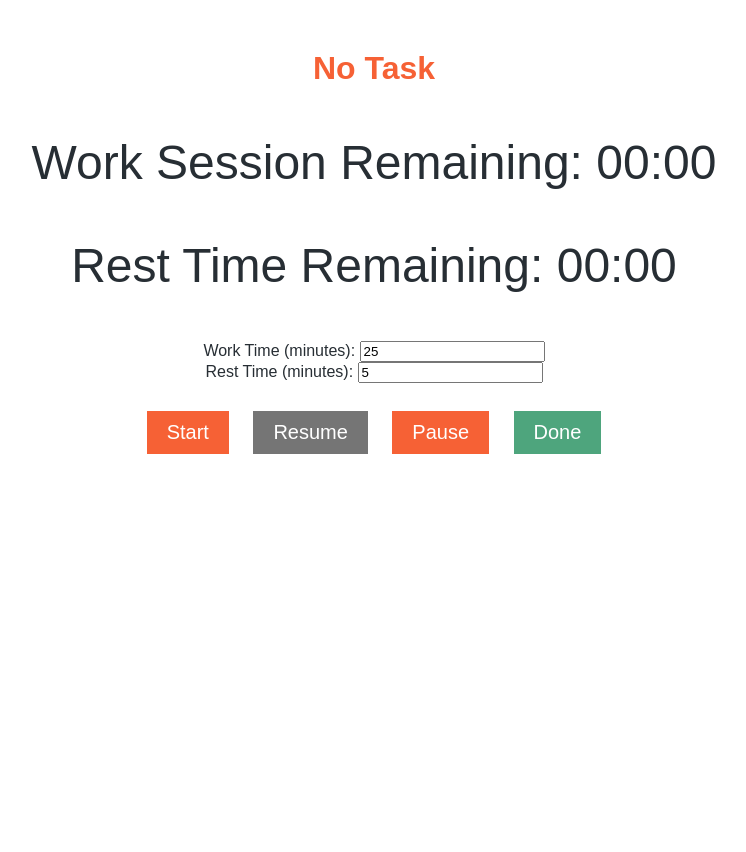
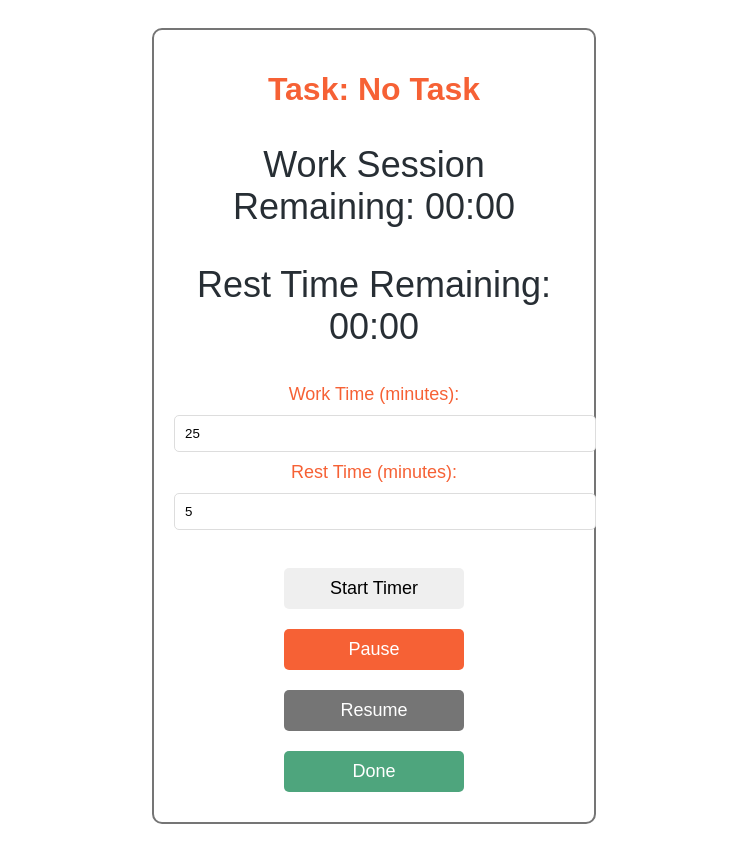
Before and after one commit to vicentepavezbaires/DevTimer, a plain HTML site: page index.html in a window 1280 px wide. Shown: the whole page, without its empty margins (266-1012 px from the left). Before the commit the page ends 800 px from the top, so only its background shows below. Drawn offline with Linux system fonts and the light colour scheme.

Commit message:
index.html

```diff
--- a/index.html
+++ b/index.html
@@ -5,41 +5,64 @@
     <meta name="viewport" content="width=device-width, initial-scale=1.0">
     <title>DevTimer</title>
     <style>
-        /* Estilos básicos para el temporizador */
+        /* Mantener el diseño básico anterior */
         body {
             font-family: 'Outfit', sans-serif;
             background-color: #FFFFFF;
             color: #272E34;
+            text-align: center;
+            padding: 20px;
         }
         h1 {
             color: #F66135;
+            font-size: 32px;
         }
         .container {
-            text-align: center;
-            margin-top: 50px;
+            margin: auto;
+            max-width: 400px;
+            padding: 20px;
+            border: 2px solid #757575;
+            border-radius: 10px;
         }
         .timer {
-            font-size: 48px;
-            margin: 20px 0;
+            font-size: 36px;
+            margin: 10px 0;
+        }
+        label {
+            font-size: 18px;
+            color: #F66135;
+        }
+        input {
+            width: 100%;
+            padding: 10px;
+            margin: 10px 0;
+            border: 1px solid #ddd;
+            border-radius: 5px;
         }
         button {
+            width: 45%;
+            padding: 10px;
+            font-size: 18px;
+            border: none;
+            margin: 10px;
+            cursor: pointer;
+            border-radius: 5px;
+        }
+        button#pause {
             background-color: #F66135;
-            border: none;
-            padding: 10px 20px;
             color: white;
-            font-size: 20px;
-            cursor: pointer;
-            margin: 10px;
         }
         button#resume {
             background-color: #757575;
+            color: white;
         }
         button#done {
             background-color: #4EA57D;
+            color: white;
         }
     </style>
     <script>
-        // Función para obtener parámetros de la URL
+        // Función para obtener los parámetros de la URL
         function getUrlParams() {
             const params = new URLSearchParams(window.location.search);
             return {
@@ -49,21 +72,19 @@
             };
         }
 
-        // Función que inicializa el temporizador
+        // Inicializa el temporizador con los valores pasados por URL
         function initializeTimer() {
             const params = getUrlParams();
             document.getElementById('taskName').innerText = params.taskName || 'No Task';
-            document.getElementById('workTime').value = params.workTime || '25'; // Valor por defecto 25 min
-            document.getElementById('restTime').value = params.restTime || '5';  // Valor por defecto 5 min
-
-            // Aquí inicia el temporizador o se pueden manipular los valores de los inputs si es necesario
+            document.getElementById('workTime').value = params.workTime || '25'; // Valor por defecto: 25 min
+            document.getElementById('restTime').value = params.restTime || '5';  // Valor por defecto: 5 min
         }
 
-        // Función para el temporizador (ejemplo básico)
         let workInterval, restInterval;
 
+        // Función para iniciar el temporizador de trabajo
         function startTimer() {
-            let workTime = parseInt(document.getElementById('workTime').value) * 60; // minutos a segundos
+            let workTime = parseInt(document.getElementById('workTime').value) * 60; // convierte minutos a segundos
             let restTime = parseInt(document.getElementById('restTime').value) * 60;
 
             document.getElementById('workTimeDisplay').innerText = formatTime(workTime);
@@ -75,7 +96,7 @@
                     alert('Work session complete! Starting rest time.');
                     startRestTimer(restTime);
                 }
-            }, 1000); // Temporizador cuenta cada segundo
+            }, 1000);
         }
 
         function startRestTimer(restTime) {
@@ -95,10 +116,6 @@
             clearInterval(restInterval);
         }
 
-        function resumeTimer() {
-            // Aquí podrías implementar la lógica para resumir el temporizador si está pausado
-        }
-
         function completeTask() {
             clearInterval(workInterval);
             clearInterval(restInterval);
@@ -116,29 +133,29 @@
 </head>
 <body>
     <div class="container">
-        <h1 id="taskName">Task Name</h1>
+        <h1>Task: <span id="taskName">No Task</span></h1>
 
-        <!-- Work Session Section -->
+        <!-- Temporizador de sesión de trabajo -->
         <div class="timer">
             <p>Work Session Remaining: <span id="workTimeDisplay">00:00</span></p>
         </div>
 
-        <!-- Rest Session Section -->
+        <!-- Temporizador de descanso -->
         <div class="timer">
             <p>Rest Time Remaining: <span id="restTimeDisplay">00:00</span></p>
         </div>
 
-        <!-- Inputs (prellenados con valores de la URL si existen) -->
+        <!-- Inputs de tiempos (rellenados con los valores de la URL si existen) -->
         <label for="workTime">Work Time (minutes): </label>
         <input type="text" id="workTime" value="25"><br>
 
         <label for="restTime">Rest Time (minutes): </label>
         <input type="text" id="restTime" value="5"><br><br>
 
-        <!-- Botones de control -->
-        <button onclick="startTimer()">Start</button>
-        <button id="resume" onclick="resumeTimer()">Resume</button>
+        <!-- Botones de control del temporizador -->
+        <button id="start" onclick="startTimer()">Start Timer</button>
         <button id="pause" onclick="pauseTimer()">Pause</button>
+        <button id="resume" onclick="startTimer()">Resume</button>
         <button id="done" onclick="completeTask()">Done</button>
     </div>
 </body>
```
